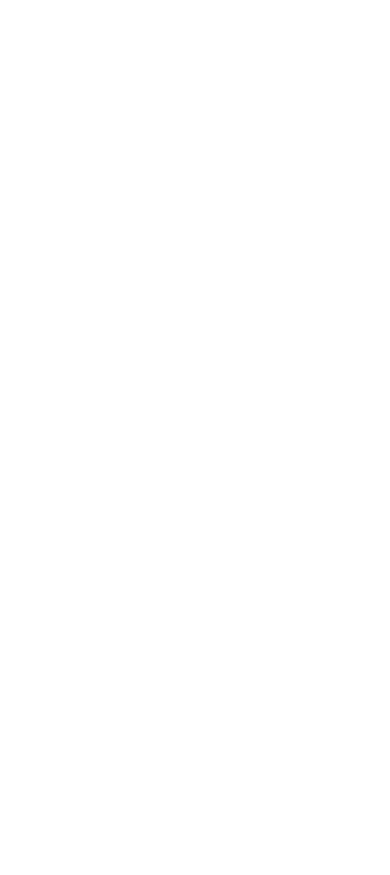
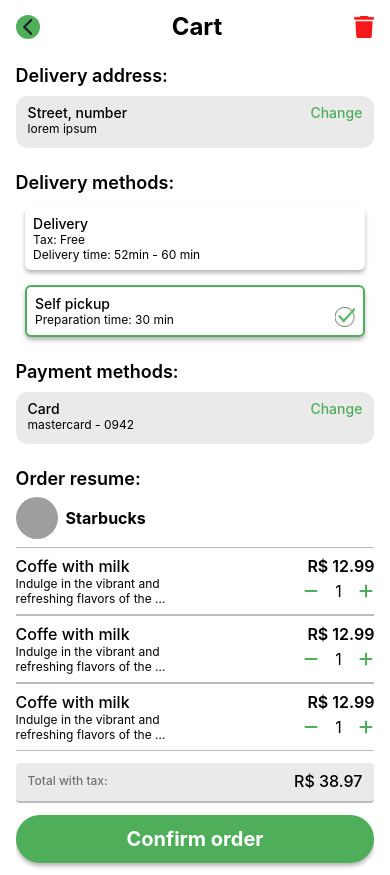
Before and after one commit to Alvaro-18/FoodApp, a React Native app: screen /cart in a window 390 px wide. Before the commit the page ends 844 px from the top, so only its background shows below. Built offline with nearby package versions, Linux system fonts and the light colour scheme; grey boxes are pictures that could not be loaded.

Commit message:
feat: add cart screen

```diff
--- a/src/screens/CartScreen.tsx
+++ b/src/screens/CartScreen.tsx
@@ -1,9 +1,126 @@
-import { View } from "react-native";
+import {FlatList, StyleSheet, Text, View} from "react-native";
+import {Colors} from "../assets/constants/Colors";
+import {STORE} from "../store/Data";
+import {PrimaryButton} from "../components/UI/PrimaryButton";
+import {ListHeader} from "../components/cart/ListHeader";
+import {useEffect, useState} from "react";
+import { OrderResumeCard } from "../components/cart/OrderResumeCard";
 
-export function CartScreen(){
+const data = {
+  storeName: "Starbucks",
+  imageURL: STORE[1].logoURL,
+  itens: [
+    {
+      name: "Coffe with milk",
+      price: 12.99,
+      quantity: 1,
+      description:
+        "Indulge in the vibrant and refreshing flavors of the Mediterranean with our Mediterranean Salad",
+    },
+    {
+      name: "Coffe with milk",
+      price: 12.99,
+      quantity: 1,
+      description:
+        "Indulge in the vibrant and refreshing flavors of the Mediterranean with our Mediterranean Salad",
+    },
+    {
+      name: "Coffe with milk",
+      price: 12.99,
+      quantity: 1,
+      description:
+        "Indulge in the vibrant and refreshing flavors of the Mediterranean with our Mediterranean Salad",
+    },
+  ],
+};
+
+export function CartScreen() {
+  function confirmOrderhandler() {
+    console.log("");
+  }
+
+  const [total, setTotal] = useState(0);
+
+  useEffect(() => {
+    function calc() {
+      for (const ob of data.itens) {
+        setTotal(prevState => prevState + (ob.price * ob.quantity));
+      }
+    }
+
+    calc();
+  },[]);
+
+
+
+  function bottomList() {
+    return (
+      <View style={{marginBottom: 12}}>
+        <View style={styles.totalContainer}>
+          <Text style={styles.totalText}>Total with tax: </Text>
+          <Text style={styles.price}>R$ {total}</Text>
+        </View>
+
+        <PrimaryButton
+          onPress={confirmOrderhandler}
+          color={Colors.secundaryColor}
+          isDisabled={false}>
+          Confirm order
+        </PrimaryButton>
+      </View>
+    );
+  }
+
   return (
-    <View>
-
+    <View style={styles.container}>
+      <FlatList
+        ListHeaderComponent={ListHeader}
+        ListFooterComponent={bottomList}
+        data={data.itens}
+        renderItem={({item}) => (
+          <OrderResumeCard item={item}
+          />
+        )}
+      />
     </View>
   );
 }
+
+const styles = StyleSheet.create({
+  container: {
+    width: "92%",
+    alignSelf: "center",
+  },
+
+  textMedium: {
+    color: "#000",
+    fontSize: 16,
+    fontWeight: "500",
+  },
+
+  totalContainer: {
+    backgroundColor: "#EAEAEA",
+    marginVertical: 12,
+    flexDirection: "row",
+    paddingHorizontal: 12,
+    alignItems: "center",
+    paddingTop: 8,
+    paddingBottom: 10,
+    justifyContent: "space-between",
+    borderRadius: 4,
+    borderBottomColor: "#BBBBBB",
+    borderBottomWidth: 2,
+  },
+
+  totalText: {
+    color: "#717171",
+    fontSize: 12,
+    fontWeight: "500",
+  },
+
+  price: {
+    color: "#000",
+    fontSize: 16,
+    fontWeight: "500",
+  },
+});
```
